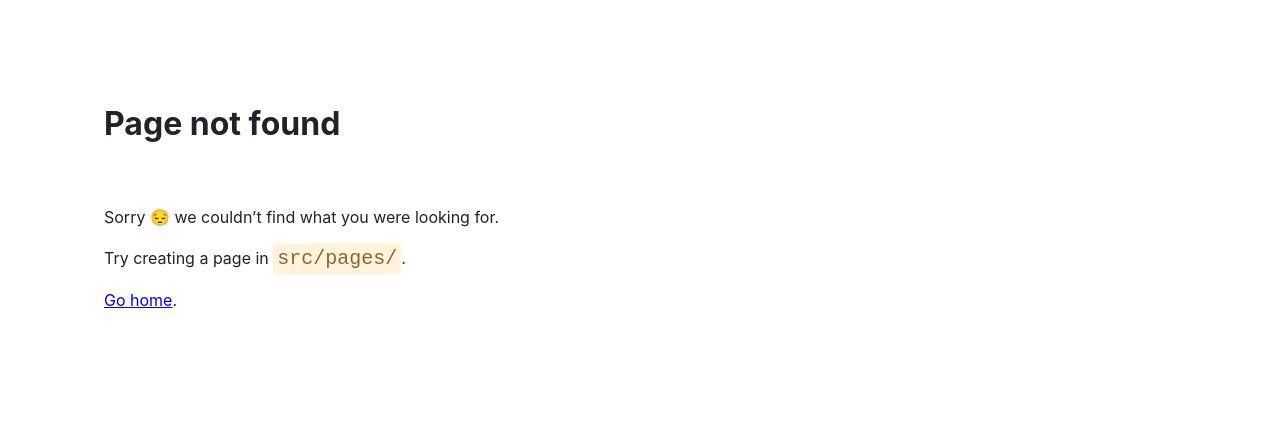
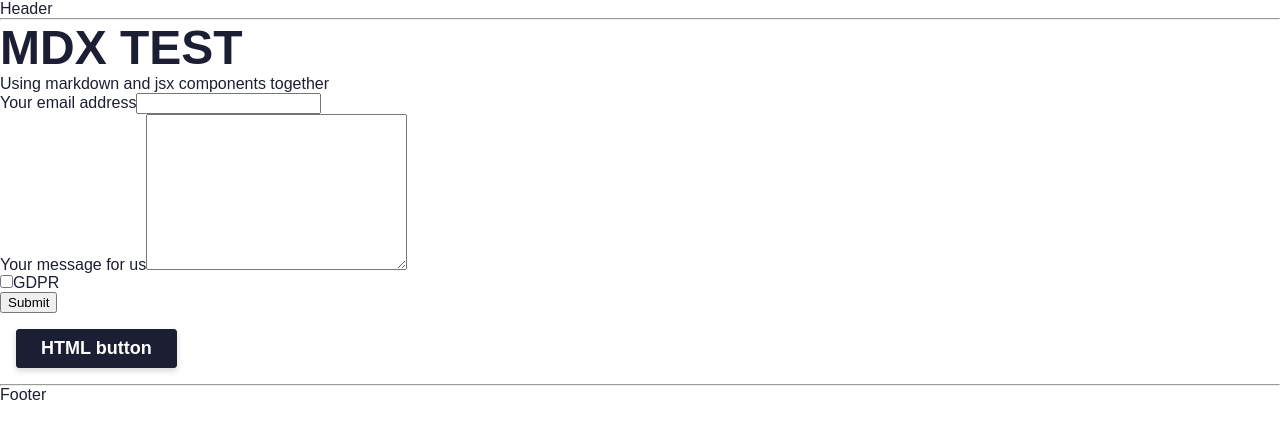
Before and after one commit to Bertiscoding/vitrine-landingpage, a Gatsby site: page /mdx-test in a window 1280 px wide. Before the commit this address had no page. Built offline with nearby package versions, Linux system fonts and the light colour scheme; Gatsby itself is replaced by a stand-in of ours.

Commit message:
adds layout and MDX files

```diff
--- a/gatsby-config.js
+++ b/gatsby-config.js
@@ -31,5 +31,6 @@ module.exports = {
       __key: "pages",
     },
     "gatsby-plugin-sass",
+    "gatsby-plugin-layout",
   ],
 };
--- a/package.json
+++ b/package.json
@@ -22,6 +22,7 @@
     "gatsby": "^3.6.2",
     "gatsby-plugin-google-analytics": "^3.7.1",
     "gatsby-plugin-image": "^1.7.1",
+    "gatsby-plugin-layout": "^2.7.1",
     "gatsby-plugin-mdx": "^2.7.1",
     "gatsby-plugin-react-helmet": "^4.7.1",
     "gatsby-plugin-sass": "^4.7.1",
--- /dev/null
+++ b/src/layouts/index.js
@@ -0,0 +1,20 @@
+import React from "react"
+import { MDXProvider } from "@mdx-js/react"
+import "../styles/main.scss"
+import Form from '../pages/Form'
+
+const Layout = ({ children }) => {
+  const reusableComponents = { Form }
+  return (
+    <>
+      <p>Header</p>
+      <hr/>
+        <MDXProvider components={reusableComponents}>{children}</MDXProvider>
+      <hr/>
+      <p>Footer</p>
+    </>
+  )
+
+}
+
+export default Layout
--- a/src/pages/Homepage.jsx
+++ b/src/pages/ReactTest.jsx
@@ -3,7 +3,7 @@ import "../styles/main.scss"
 import Form from './Form'
 import HeaderText from '../markdown/headertext.mdx'
 
-const Homepage = () => {
+const ReactTest = () => {
  return (
    <main>
     <div className="container">
@@ -17,4 +17,4 @@ const Homepage = () => {
  )
 }
 
-export default Homepage
+export default ReactTest
--- a/src/pages/index.js
+++ b/src/pages/index.js
@@ -1,3 +1,3 @@
-import Homepage from './Homepage.jsx';
+import ReactTest from './ReactTest.jsx';
 
-export default Homepage;
+export default ReactTest;
--- /dev/null
+++ b/src/pages/mdx-test.mdx
@@ -0,0 +1,5 @@
+# MDX TEST
+Using markdown and jsx components together
+<Form/>
+
+<button class="button-style">HTML button</button>
--- a/src/styles/main.scss
+++ b/src/styles/main.scss
@@ -25,3 +25,15 @@ h1 {
   max-width: 1140px;
   margin: 0 auto;
 }
+
+.button-style {
+  border: 1px solid #1C1F33;
+  background-color: #1C1F33;
+  box-shadow: 0px 3px 6px #00000029;
+  border-radius: 3px;
+  color: #ffffff;
+  font-size: 18px;
+  font-weight: 600;
+  padding: 0.5rem 1.5rem;
+  margin: 1rem;
+}
```
Also changed, not shown: 1 other file.
